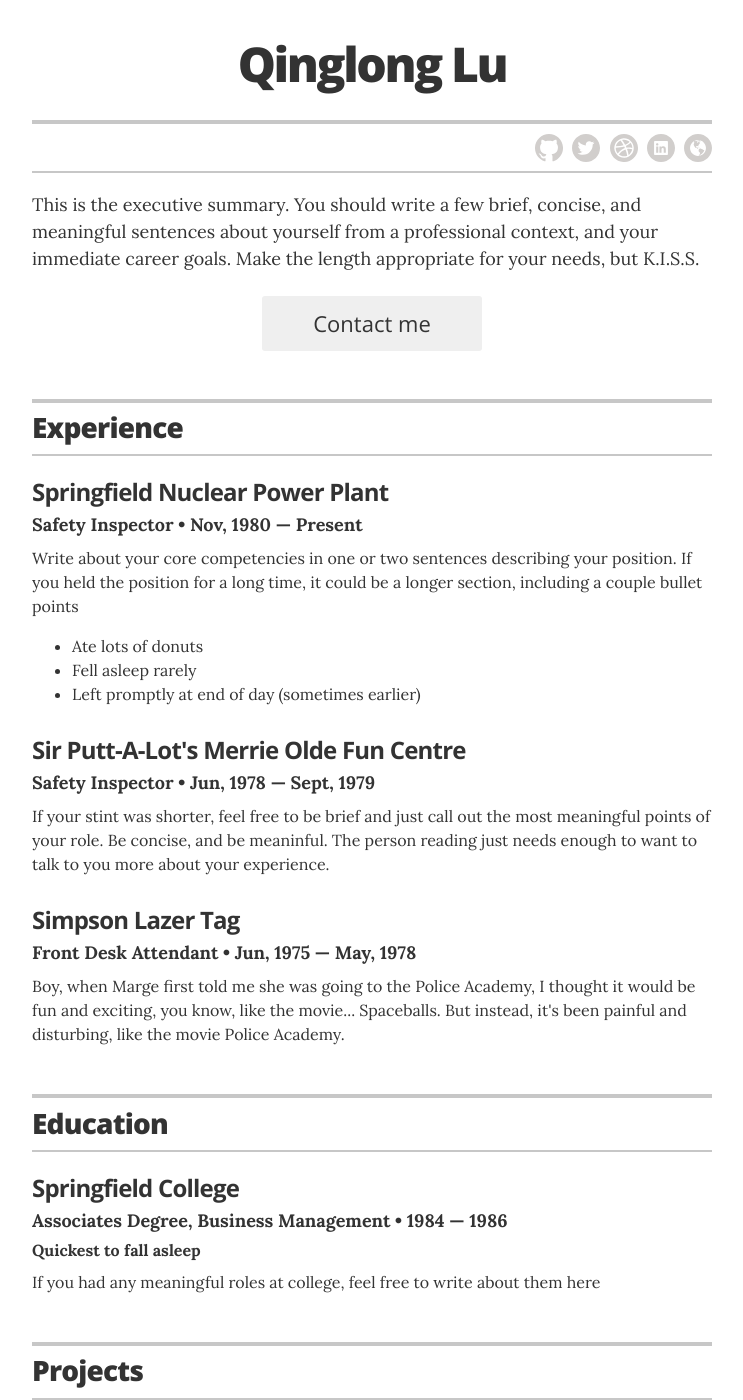
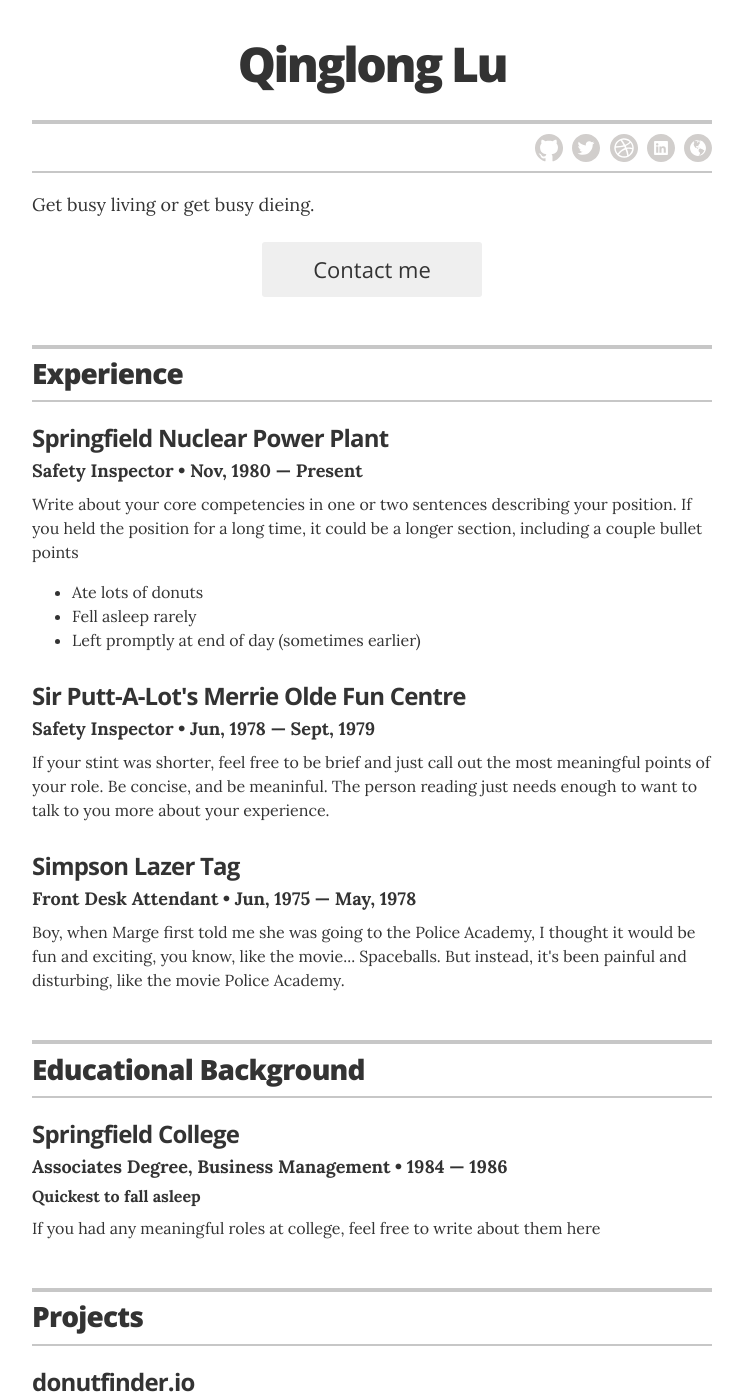
Before and after one commit to LastStriker/LastStriker.github.io, a Jekyll site: the page built from index.html, in a window 1280 px wide and 1400 px high. Shown: the whole window, without its empty margins (268-1011 px from the left). Built offline with Jekyll 4.4.1, drawn with Linux system fonts in a browser that asks for light colours; some of the changed text lies outside the part shown.

Commit message:
eleventh

```diff
--- a/_config.yml
+++ b/_config.yml
@@ -16,7 +16,7 @@
 resume_contact_telephone:       "188-2607-3692"
 resume_contact_address:         "742 Evergreen Terrace, Springfield"
 resume_header_contact_info: "742 Evergreen Terrace, Springfield | 555-7334 | homerjsimpson@youremailaddress.com"
-resume_header_intro: "<p>This is the executive summary. You should write a few brief, concise, and meaningful sentences about yourself from a professional context, and your immediate career goals. Make the length appropriate for your needs, but K.I.S.S.</p>"
+resume_header_intro: "<p>Get busy living or get busy dieing.</p>"
 
 # use "yes" to display the email contact button,
 # "no" to display an "I'm not looking for work" message,
@@ -31,7 +31,7 @@
 resume_section_projects:        true
 resume_section_skills:          true
 resume_section_recognition:     true
-resume_section_links:           true
+resume_section_links:           false
 resume_section_associations:    true
 # resume_section_interests:       true
 
--- a/_layouts/resume.html
+++ b/_layouts/resume.html
@@ -71,7 +71,7 @@
       <!-- begin Education -->
       <section class="content-section">
         <header class="section-header">
-          <h2>Education</h2>
+          <h2>Educational Background</h2>
         </header>
 
         {% for education in site.data.education %}
```
